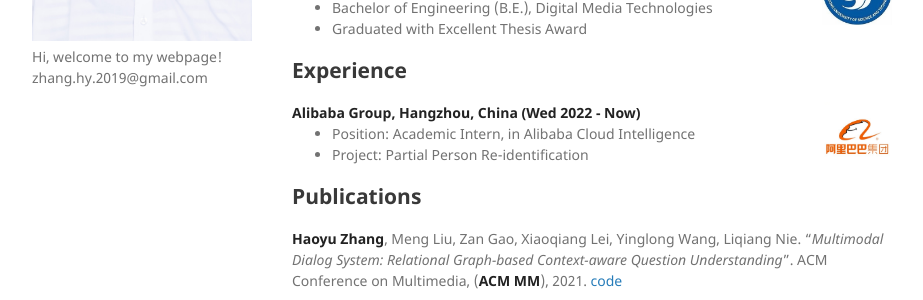
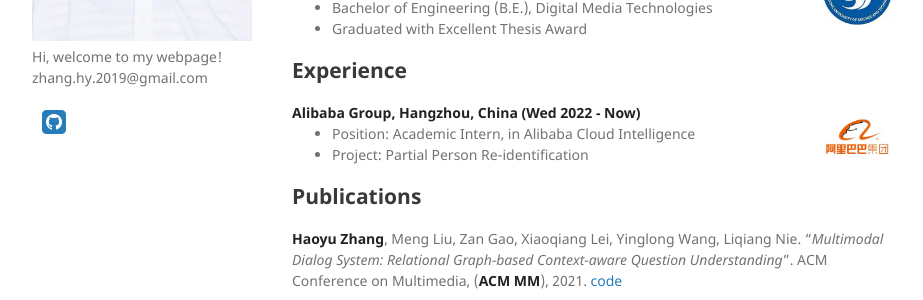
Before and after one commit to Hyu-Zhang/Hyu-Zhang.github.io, a Jekyll site: the page built from index.md, in a window 1280 px wide. Shown: the part 376-676 px from the top of the page, without its empty margins (178-1101 px from the left). Built offline with Jekyll 4.4.1, drawn with Linux system fonts in a browser that asks for light colours; a style sheet for code colours, icons or effects is not loaded; our own code applies the rules of GitHub Pages for plain Markdown files.

Commit message:
Update default.html

```diff
--- a/_layouts/default.html
+++ b/_layouts/default.html
@@ -19,6 +19,9 @@
         <h1>{{ site.title | default: site.github.repository_name }}</h1>
         <img src="haoyu_zhang.jpg" />
         <p>{{ site.description | default: site.github.project_tagline }}</p>
+
+        <a href="https://github.com/Hyu-Zhang" target="_blank" rel="external" style="padding-left:10px;">
+              <i class="fa fa-github-square fa-2x" aria-hidden="true"></i> </a>
 
         {% if site.github.is_project_page %}
           <p class="view"><a href="{{ site.github.repository_url }}">View the Project on GitHub <small>{{ github_name }}</small></a></p>
```
